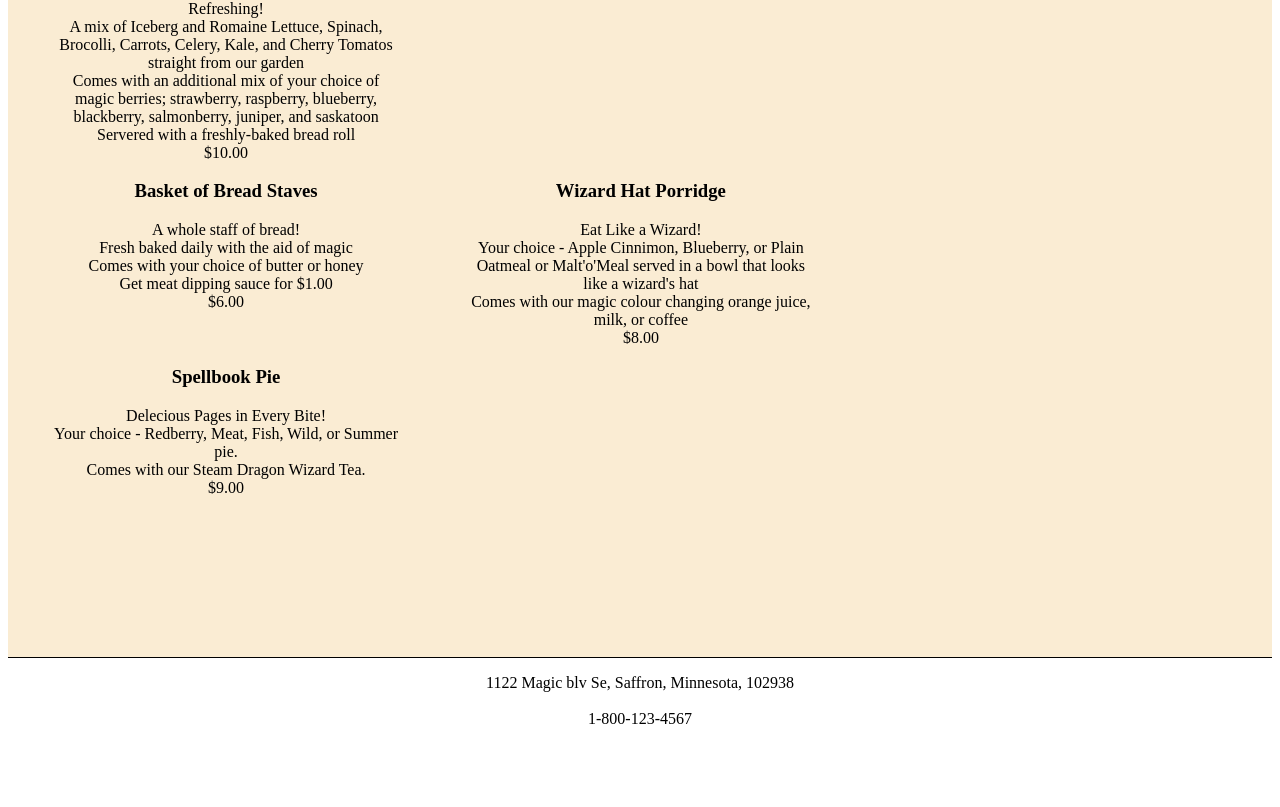
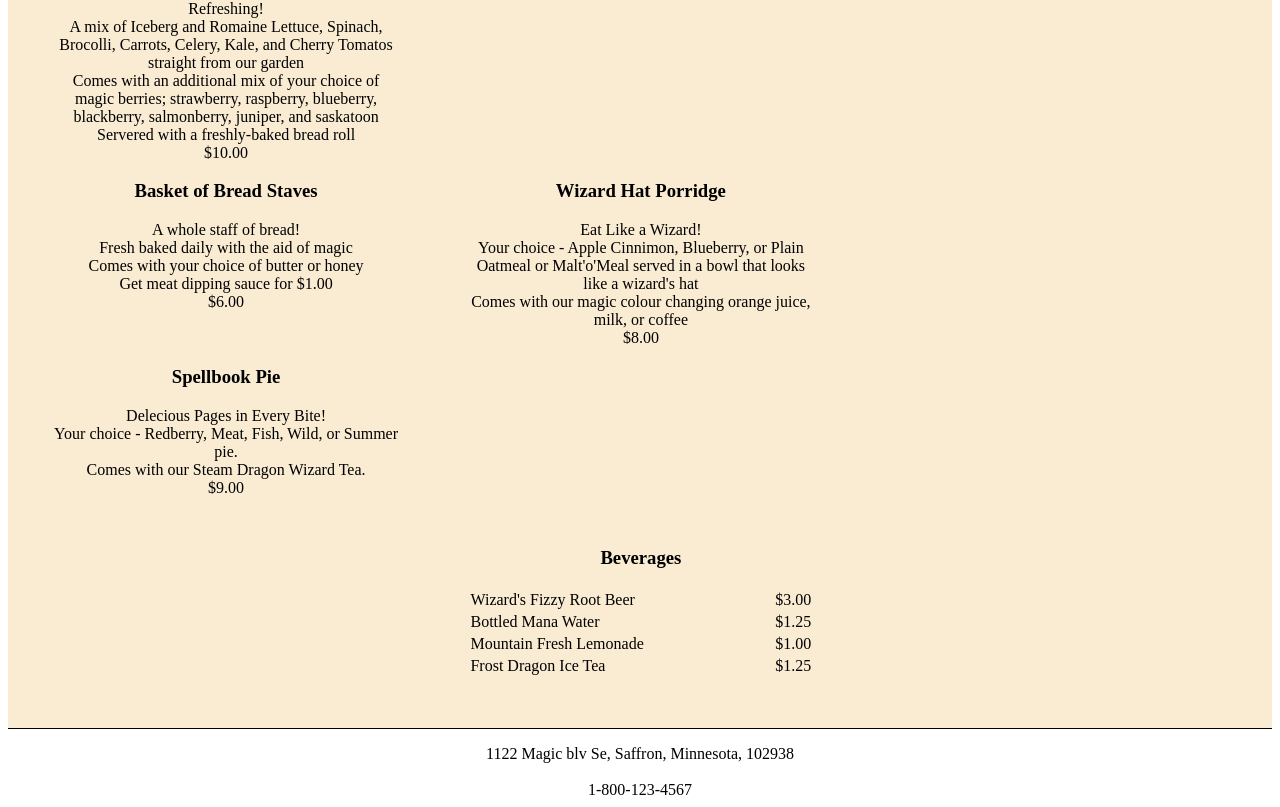
Before and after one commit to PhillipMarsley/The-Software-Guild-Pre-Work, a plain HTML site: page RestaurantSite/menu.html in a window 1280 px wide. Shown: the part 419-1226 px from the top of the page. Before the commit the page ends 1155 px from the top, so only its background shows below. Drawn offline with Linux system fonts and the light colour scheme.

Commit message:
Update 10/6/17. Restaurant Site - V4

```diff
--- a/RestaurantSite/menu.html
+++ b/RestaurantSite/menu.html
@@ -7,7 +7,7 @@
 
     <style>
         #menuBody {
-            padding-bottom: 10em;
+            padding-bottom: 2em;
             background-color: rgb(250, 236, 211);
         }
 
@@ -32,6 +32,25 @@
             display: inline-block;
             vertical-align: top;
             text-align: center;
+        }
+
+        table {
+            width: 100%;
+            margin: 0 auto;
+            margin-top: 2em;
+            text-align: center;
+        }
+
+        caption {
+            text-align: center;
+        }
+
+        .alignLeft {
+            text-align: left;
+        }
+
+        .alignRight {
+            text-align: right;
         }
     </style>
 </head>
@@ -100,6 +119,33 @@
                 <br /> $9.00
             </div>
         </div>
+        <div class='menuDiv'>
+            <div class='menuItem'></div>
+            <div class='menuItem'>
+                <table>
+                    <caption>
+                        <h3>Beverages</h3>
+                    </caption>
+                    <tr>
+                        <td class='alignLeft'>Wizard's Fizzy Root Beer</td>
+                        <td class='alignRight'>$3.00</td>
+                    </tr>
+                    <tr>
+                        <td class='alignLeft'>Bottled Mana Water</td>
+                        <td class='alignRight'>$1.25</td>
+                    </tr>
+                    <tr>
+                        <td class='alignLeft'>Mountain Fresh Lemonade</td>
+                        <td class='alignRight'>$1.00</td>
+                    </tr>
+                    <tr>
+                        <td class='alignLeft'>Frost Dragon Ice Tea</td>
+                        <td class='alignRight'>$1.25</td>
+                    </tr>
+                </table>
+            </div>
+            <div class='menuItem'></div>
+        </div>
     </div>
     <footer>
         1122 Magic blv Se, Saffron, Minnesota, 102938
--- a/RestaurantSite/restaurantStyles.css
+++ b/RestaurantSite/restaurantStyles.css
@@ -12,6 +12,19 @@
 
 #navigation a {
     padding: 1em;
+    font-weight: normal;
+}
+
+#navigation a:visited {
+    color: rgb(26, 40, 100);
+}
+
+#navigation a:hover {
+    font-weight: bold;
+}
+
+#navigation a:active {
+    text-decoration: unset;
 }
 
 footer {
```
